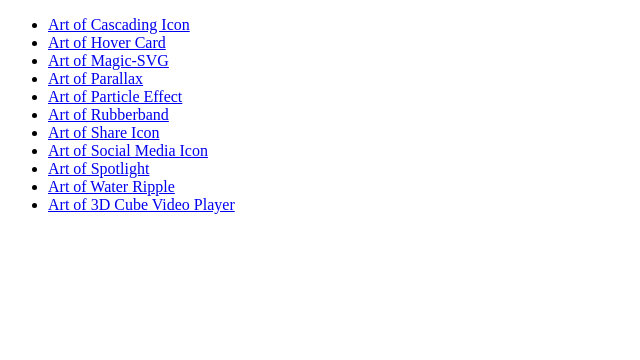
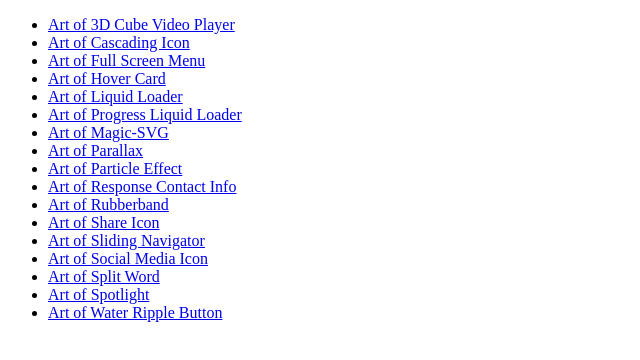
Before and after one commit to doubleZ0108/Art-of-CSS, a plain HTML site: page index.html in a window 1280 px wide. Shown: the whole page, without its empty margins (0-640 px from the left). Drawn offline with Linux system fonts and the light colour scheme.

Commit message:
:building_construction:update structure

```diff
--- a/index.html
+++ b/index.html
@@ -6,17 +6,23 @@
 </head>
 <body>
 <ul>
+    <li><a href="Art%20of%203D-Cube-Video-Player/3DCubePlayer.html">Art of 3D Cube Video Player</a></li>
     <li><a href="Art%20of%20Cascading-Icon/CascadingIcon.html">Art of Cascading Icon</a></li>
+    <li><a href="Art of FullScreenMenu/FullScreenMenu.html">Art of Full Screen Menu</a></li>
     <li><a href="Art%20of%20Hover-Card/HoverCard.html">Art of Hover Card</a></li>
+    <li><a href="Art%20of%20Liquid-Loader/CircleLiquidLoader.html">Art of Liquid Loader</a></li>
+    <li><a href="Art%20of%20Liquid-Loader/ProgressLiquidLoader.html">Art of Progress Liquid Loader</a></li>
     <li><a href="Art%20of%20Magic-SVG/MagicSVG.html">Art of Magic-SVG</a></li>
     <li><a href="Art%20of%20Parallax/parallax.html">Art of Parallax</a></li>
     <li><a href="Art%20of%20Particle-Effect/ParticleEffect.html">Art of Particle Effect</a></li>
+    <li><a href="Art of Response-Contact-Info/ResponseContactInfo.html">Art of Response Contact Info</a></li>
     <li><a href="Art%20of%20RubberBand/rubberband.html">Art of Rubberband</a></li>
     <li><a href="Art%20of%20Share-Icon/ShareIcon.html">Art of Share Icon</a></li>
+    <li><a href="Art of Sliding-Navigator/SlidingNavigator.html">Art of Sliding Navigator</a></li>
     <li><a href="Art%20of%20Social-Media-Icon/SocialMediaIcon.html">Art of Social Media Icon</a></li>
+    <li><a href="Art of Split-Word/SplitWord.html">Art of Split Word</a></li>
     <li><a href="Art%20of%20Spotlight/spotlight.html">Art of Spotlight</a></li>
-    <li><a href="Art%20of%20WaterRipple/WaterRipple.html">Art of Water Ripple</a></li>
-    <li><a href="Art%20of%203D-Cube-Video-Player/3DCubePlayer.html">Art of 3D Cube Video Player</a></li>
+    <li><a href="Art%20of%20WaterRippleButton/WaterRippleButton.html">Art of Water Ripple Button</a></li>
 </ul>
 </body>
 </html>
```
Also changed, not shown: Art of Liquid-Loader/CircleLiquidLoader.html (+2 -2 lines), Art of Liquid-Loader/ProgressLiquidLoader.html (+2 -2 lines), Art of WaterRippleButton/WaterRippleButton.html (renamed from Art of WaterRipple/WaterRipple.html, +3 -3 lines), Art of FullScreenMenu/FullScreenMenu.css (renamed from Art of FullScreen/FullScreenMenu.css), Art of FullScreenMenu/FullScreenMenu.html (renamed from Art of FullScreen/FullScreenMenu.html), Art of FullScreenMenu/FullScreenMenu.js (renamed from Art of FullScreen/FullScreenMenu.js), Art of WaterRippleButton/WaterPippleButton.js (renamed from Art of WaterRipple/WaterPipple.js), Art of WaterRippleButton/WaterRippleButton.css (renamed from Art of WaterRipple/WaterRipple.css).
